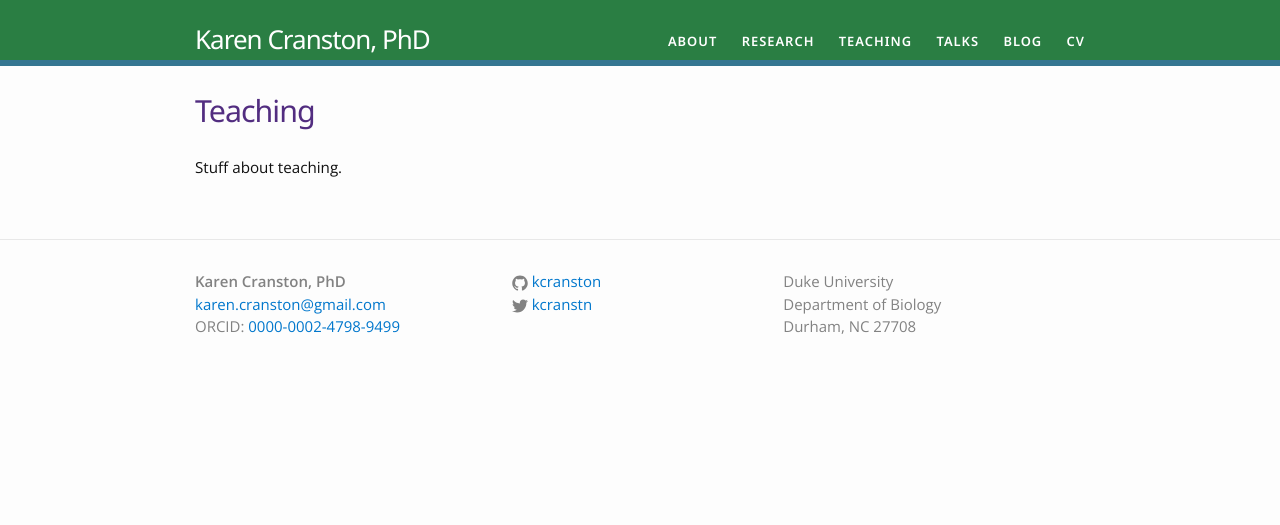
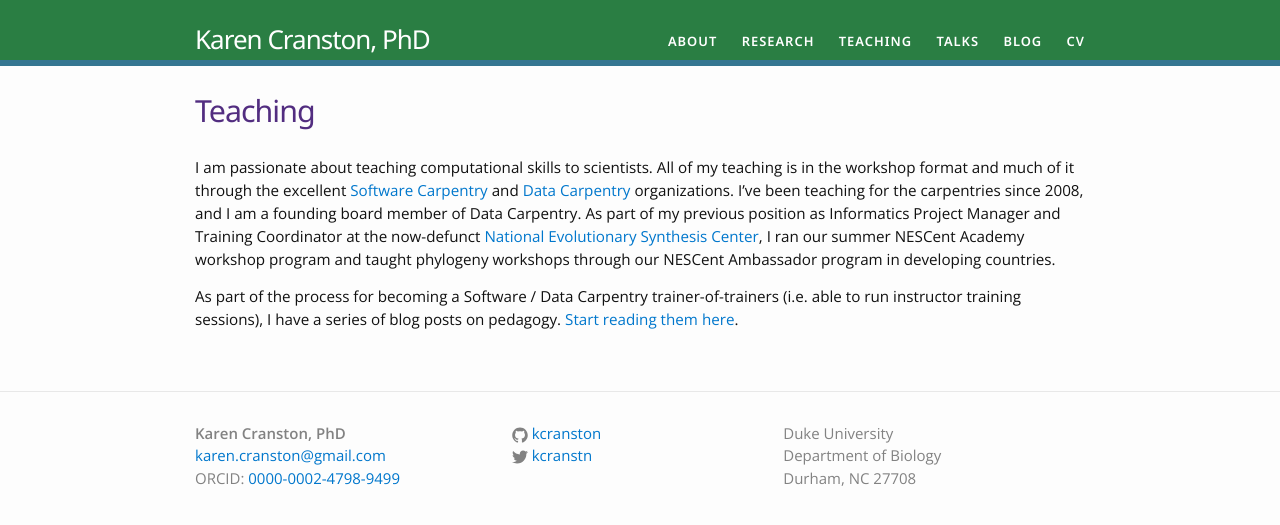
Before and after one commit to kcranston/kcranston.github.io, a Jekyll site: the page built from teaching.md, in a window 1280 px wide. Shown: the top 525 px of the page. Built offline with Jekyll 4.4.1, drawn with Linux system fonts in a browser that asks for light colours.

Commit message:
teaching

```diff
--- a/teaching.md
+++ b/teaching.md
@@ -4,4 +4,6 @@ title: Teaching
 permalink: /teaching/
 ---
 
-Stuff about teaching.
+I am passionate about teaching computational skills to scientists. All of my teaching is in the workshop format and much of it through the excellent [Software Carpentry](https://software-carpentry.org) and [Data Carpentry](https://datacarpentry.org) organizations. I've been teaching for the carpentries since 2008, and I am a founding board member of Data Carpentry. As part of my previous position as Informatics Project Manager and Training Coordinator at the now-defunct [National Evolutionary Synthesis Center](http://nescent.org/), I ran our summer NESCent Academy workshop program and taught phylogeny workshops through our NESCent Ambassador program in developing countries.
+
+As part of the process for becoming a Software / Data Carpentry trainer-of-trainers (i.e. able to run instructor training sessions), I have a series of blog posts on pedagogy. [Start reading them here](/blog/2016/10/small-teaching-part-one).
```
